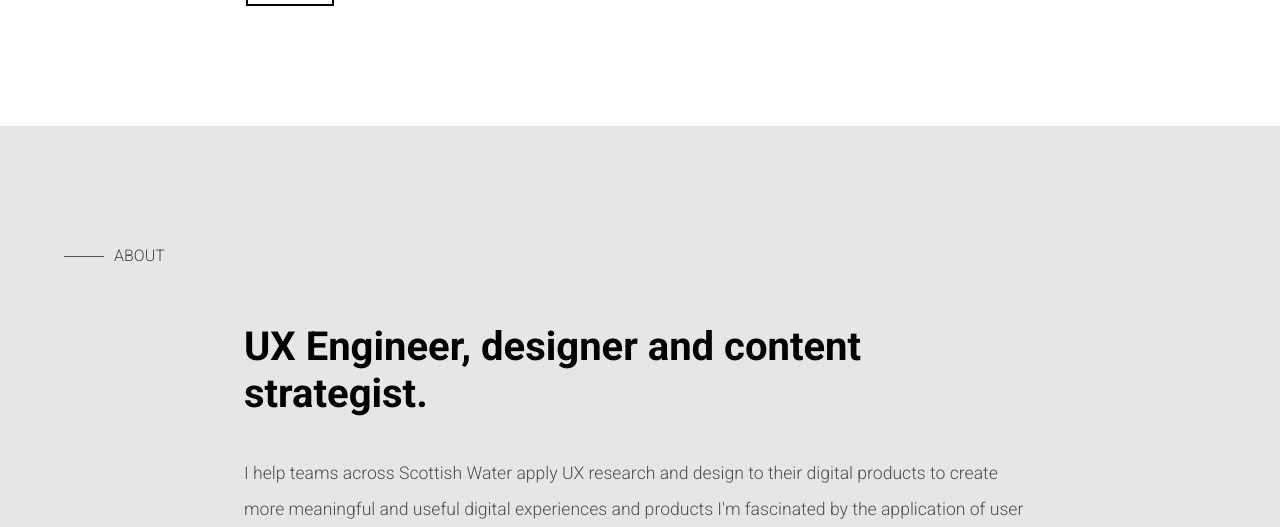
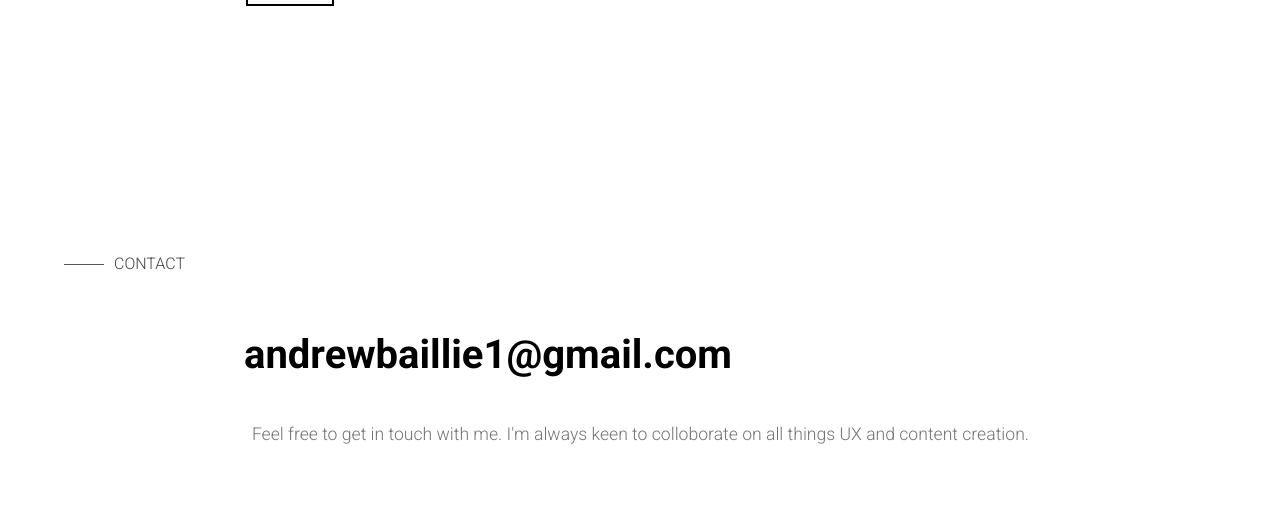
Before and after one commit to ajdbaillie/ajdbaillie.github.io, a plain HTML site: page index.html in a window 1280 px wide. Shown: the part 2633-3160 px from the top of the page. Drawn offline with Linux system fonts and the light colour scheme.

Commit message:
Update index.html

```diff
--- a/index.html
+++ b/index.html
@@ -108,22 +108,6 @@
 
         </div></div></div>
 
-        <div class="about_container"><div class="Portfolio-wrapper">
-        <h3>ABOUT</h3>
-        <div class="portfolio-item">
-            <div class="abouttext">
-                <h5>
-                    UX Engineer, designer and content strategist. </h5>
-                <p>I help teams across Scottish Water apply UX research and design to their digital products to create more meaningful and useful digital experiences and products
-
-                    I'm fascinated by the application of user centric design to complex technical projects.
-
-                    Read more about me here.
-                </p>
-            </div>
-
-        </div></div></div>
-
         <div ID="Contact" class="Contact_container"><div class="Portfolio-wrapper">
             <h3>CONTACT</h3>
             <div class="portfolio-item">
```
